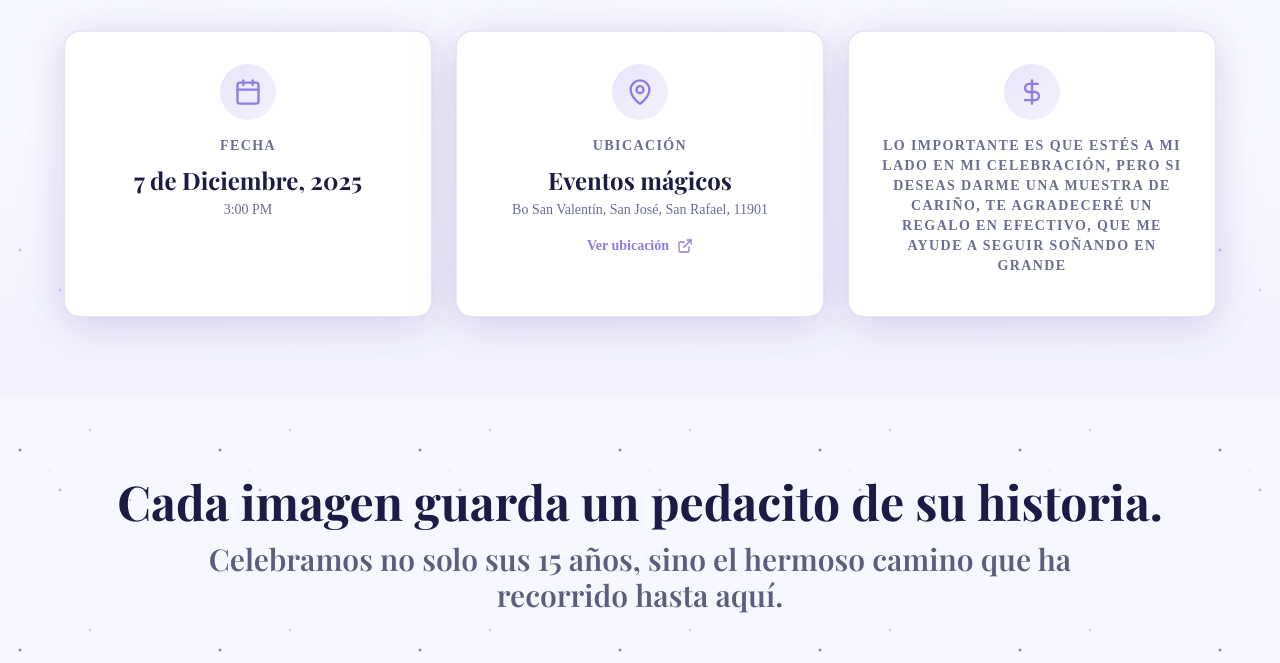
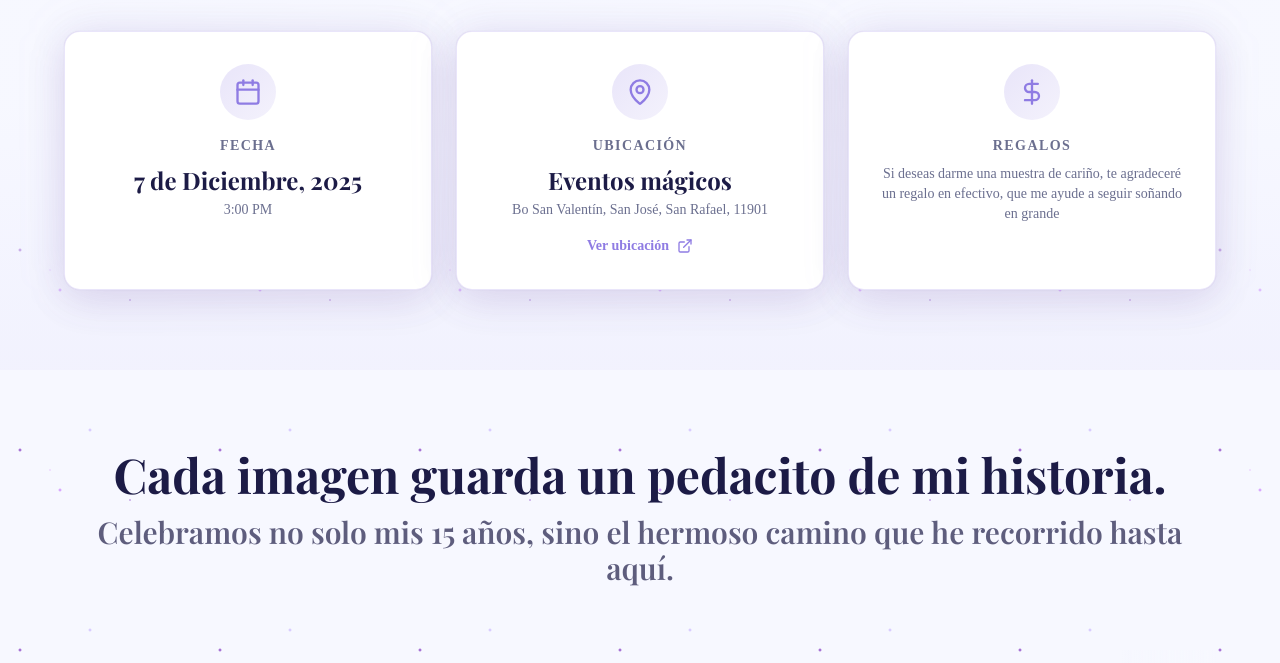
Before and after one commit to MarcoFallasU/sofi-guest-list, a Next.js app: page / in a window 1280 px wide. Shown: the part 1380-2043 px from the top of the page. Built offline with nearby package versions, Linux system fonts and the light colour scheme; no server answers; the database is empty; a web font is replaced by a local one.

Commit message:
FIX: Texts reworked

```diff
--- a/app/page.tsx
+++ b/app/page.tsx
@@ -183,9 +183,9 @@ export default function Home() {
     },
     {
       icon: DollarSign,
-      label: "Lo importante es que estés a mi lado en mi celebración, pero si deseas darme una muestra de cariño, te agradeceré un regalo en efectivo, que me ayude a seguir soñando en grande",
+      label: "Regalos",
       value: "",
-      subtext: "",
+      subtext: "Si deseas darme una muestra de cariño, te agradeceré un regalo en efectivo, que me ayude a seguir soñando en grande",
       link: "",
     },
   ]
@@ -370,8 +370,8 @@ export default function Home() {
           <section className="relative py-20 px-4">
             <div className="max-w-6xl mx-auto">
               <div className="text-center mb-16">
-                <h2 className="font-serif text-4xl md:text-5xl font-bold text-foreground">Cada imagen guarda un pedacito de su historia.</h2>
-                <h3 className="font-serif text-2xl md:text-3xl font-semibold text-foreground/70 mt-4">Celebramos no solo sus 15 años, sino el hermoso camino que ha recorrido hasta aquí.</h3>
+                <h2 className="font-serif text-4xl md:text-5xl font-bold text-foreground">Cada imagen guarda un pedacito de mi historia.</h2>
+                <h3 className="font-serif text-2xl md:text-3xl font-semibold text-foreground/70 mt-4">Celebramos no solo mis 15 años, sino el hermoso camino que he recorrido hasta aquí.</h3>
                 <h3 className="font-serif text-2xl md:text-3xl font-semibold text-foreground/70 mt-4"></h3>
               </div>
 
```
